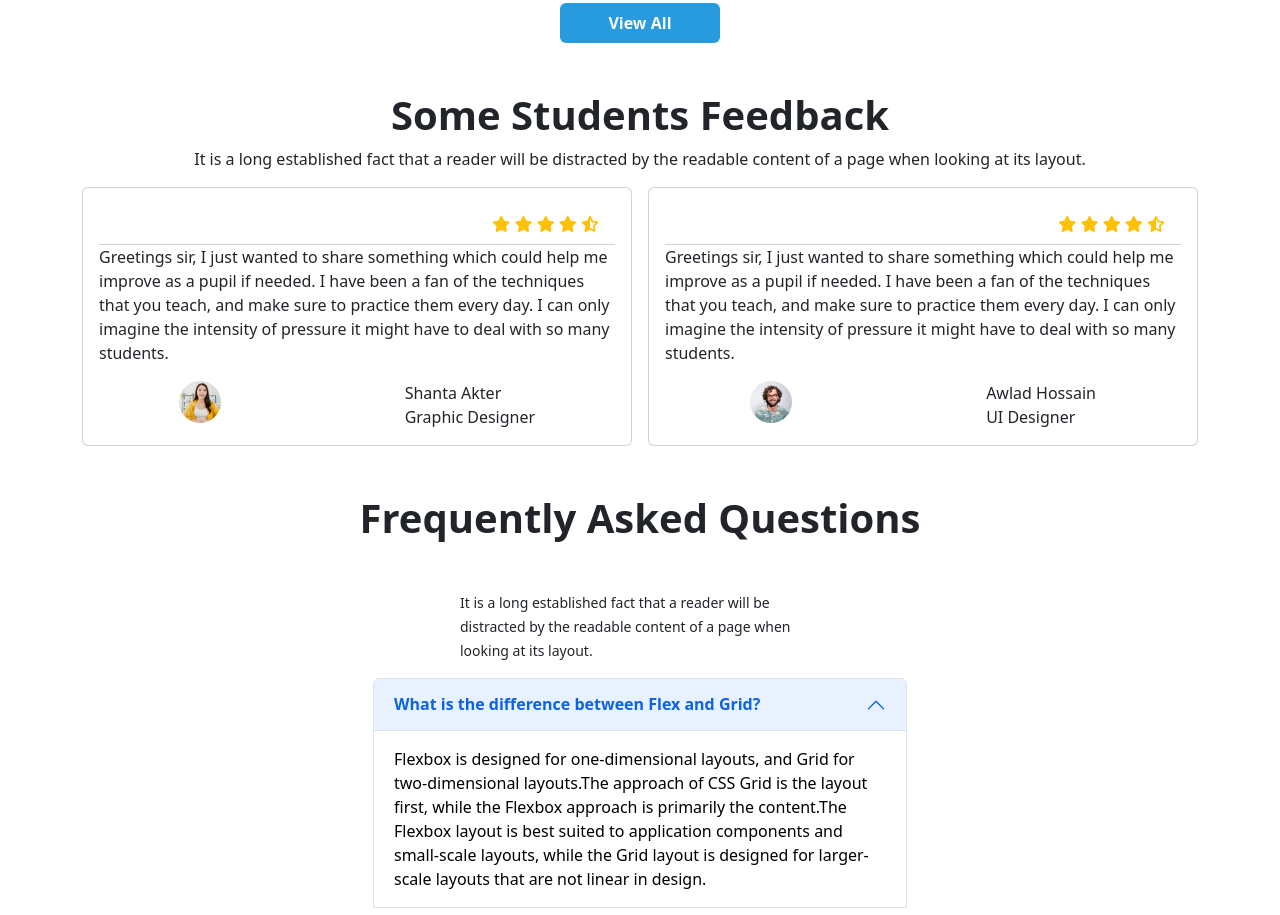
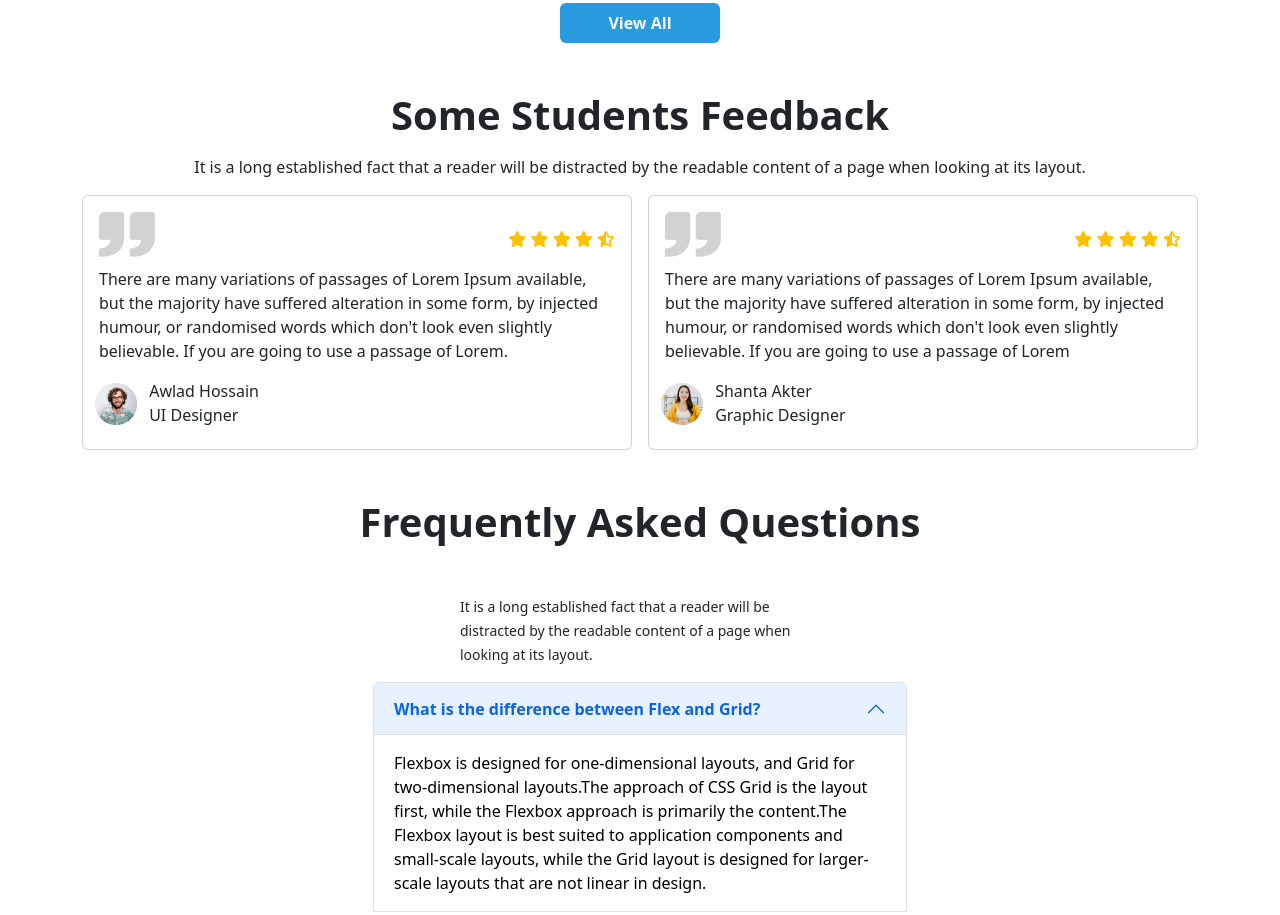
Before and after one commit to mahmudpial/ed-tech-website, a plain HTML site: page index.html in a window 1280 px wide. Shown: the part 3203-4118 px from the top of the page. Drawn offline with nearby package versions, Linux system fonts and the light colour scheme; files whose address does not match are found by name.

Commit message:
updated feedback section

```diff
--- a/index.html
+++ b/index.html
@@ -424,8 +424,10 @@
       <section class="container my-5 rounded" style="background-color: #289bde">
         <div class="row p-5 align-items-center justify-content-around ms-auto">
           <div class="col-sm-12 col-lg-6 justify-content-around">
-            <h1 class="text-white fw-bolder fs-2">Ready to join?</h1>
-            <p class="my-4 text-justify text-light">
+            <h1 class="text-white text-center fw-bolder fs-2">
+              Ready to join?
+            </h1>
+            <p class="my-4 text-center text-light">
               It is a long established fact that a reader will be distracted by
               the readable content of a page when looking at its layout.
             </p>
@@ -495,7 +497,7 @@
           </p>
         </div>
         <div class="container">
-          <div class="row">
+          <div class="row text-center">
             <div class="col-12 col-lg-3 col-md-6 col-sm-6">
               <img
                 class="img-fluid"
@@ -549,8 +551,8 @@
 
       <section class="container mt-5">
         <div>
-          <h1 class="text-center fw-bold">Some Students Feedback</h1>
-          <p class="text-center">
+          <h1 class="text-center fw-bold my-3">Some Students Feedback</h1>
+          <p class="text-center mb-3">
             It is a long established fact that a reader will be distracted by
             the readable content of a page when looking at its layout.
           </p>
@@ -560,29 +562,43 @@
             <div class="col-sm-6">
               <div class="card">
                 <div class="card-body">
-                  <div class="card-header text-end text-warning bg-white">
+                  <div class="mb-3">
+                    <div class="justify-content-start">
+                      <img src="./images/comma.png" alt="" />
+                    </div>
+                    <div
+                      class="text-end text-warning bg-white"
+                      style="margin-top: -30px"
+                    >
+                      <div>
                         <i class="fa-solid fa-star"></i>
                         <i class="fa-solid fa-star"></i>
                         <i class="fa-solid fa-star"></i>
                         <i class="fa-solid fa-star"></i>
                         <i class="fa-solid fa-star-half-stroke"></i>
                       </div>
-                  <p class="card-text">
-                    Greetings sir, I just wanted to share something which could
-                    help me improve as a pupil if needed. I have been a fan of
-                    the techniques that you teach, and make sure to practice
-                    them every day. I can only imagine the intensity of pressure
-                    it might have to deal with so many students.
+                    </div>
+                  </div>
+                  <p class="card-text mt-2">
+                    There are many variations of passages of Lorem Ipsum
+                    available, but the majority have suffered alteration in some
+                    form, by injected humour, or randomised words which don't
+                    look even slightly believable. If you are going to use a
+                    passage of Lorem.
                   </p>
                 </div>
-                <div class="container d-flex gap-3">
-                  <div>
-                    <img src="images/student/student-6.png" alt="" />
+                <div class="container">
+                  <div class="d-inline-block">
+                    <img
+                      class="pb-4"
+                      src="images/student/student-5.png"
+                      alt=""
+                    />
                   </div>
-                  <div>
+                  <div class="d-inline-block ms-2">
                     <p>
-                      Shanta Akter <br />
-                      Graphic Designer
+                      Awlad Hossain <br />
+                      UI Designer
                     </p>
                   </div>
                 </div>
@@ -591,29 +607,43 @@
             <div class="col-sm-6">
               <div class="card">
                 <div class="card-body">
-                  <div class="card-header text-end text-warning bg-white">
+                  <div class="mb-3">
+                    <div class="justify-content-start">
+                      <img src="./images/comma.png" alt="" />
+                    </div>
+                    <div
+                      class="text-end text-warning bg-white"
+                      style="margin-top: -30px"
+                    >
+                      <div>
                         <i class="fa-solid fa-star"></i>
                         <i class="fa-solid fa-star"></i>
                         <i class="fa-solid fa-star"></i>
                         <i class="fa-solid fa-star"></i>
                         <i class="fa-solid fa-star-half-stroke"></i>
                       </div>
+                    </div>
+                  </div>
                   <p class="card-text">
-                    Greetings sir, I just wanted to share something which could
-                    help me improve as a pupil if needed. I have been a fan of
-                    the techniques that you teach, and make sure to practice
-                    them every day. I can only imagine the intensity of pressure
-                    it might have to deal with so many students.
+                    There are many variations of passages of Lorem Ipsum
+                    available, but the majority have suffered alteration in some
+                    form, by injected humour, or randomised words which don't
+                    look even slightly believable. If you are going to use a
+                    passage of Lorem
                   </p>
                 </div>
-                <div class="container d-flex gap-3">
-                  <div>
-                    <img src="images/student/student-5.png" alt="" />
+                <div class="container">
+                  <div class="d-inline-block">
+                    <img
+                      class="pb-4"
+                      src="images/student/student-6.png"
+                      alt=""
+                    />
                   </div>
-                  <div>
+                  <div class="d-inline-block ms-2">
                     <p>
-                      Awlad Hossain <br />
-                      UI Designer
+                      Shanta Akter <br />
+                      Graphic Designer
                     </p>
                   </div>
                 </div>
@@ -818,16 +848,16 @@
         </div>
         <div class="text-center fs-3 pb-5">
           <a class="text-white" href="http://www.facebook.com"
-            ><i class="fa-brands fa-facebook"> </i
+            ><i class="fa-brands fa-facebook px-2"> </i
           ></a>
           <a class="text-white" href="http://https://twitter.com/"
-            ><i class="fa-brands fa-twitter"></i
+            ><i class="fa-brands fa-twitter px-2"></i
           ></a>
           <a class="text-white" href="http://youtube.com"
-            ><i class="fa-brands fa-youtube"></i
+            ><i class="fa-brands fa-youtube px-2"></i
           ></a>
           <a class="text-white" href="http://youtube.com"
-            ><i class="fa-brands fa-linkedin-in"></i
+            ><i class="fa-brands fa-linkedin-in px-2"></i
           ></a>
         </div>
       </section>
```
Lines whose indentation alone changed are shown as unchanged.
